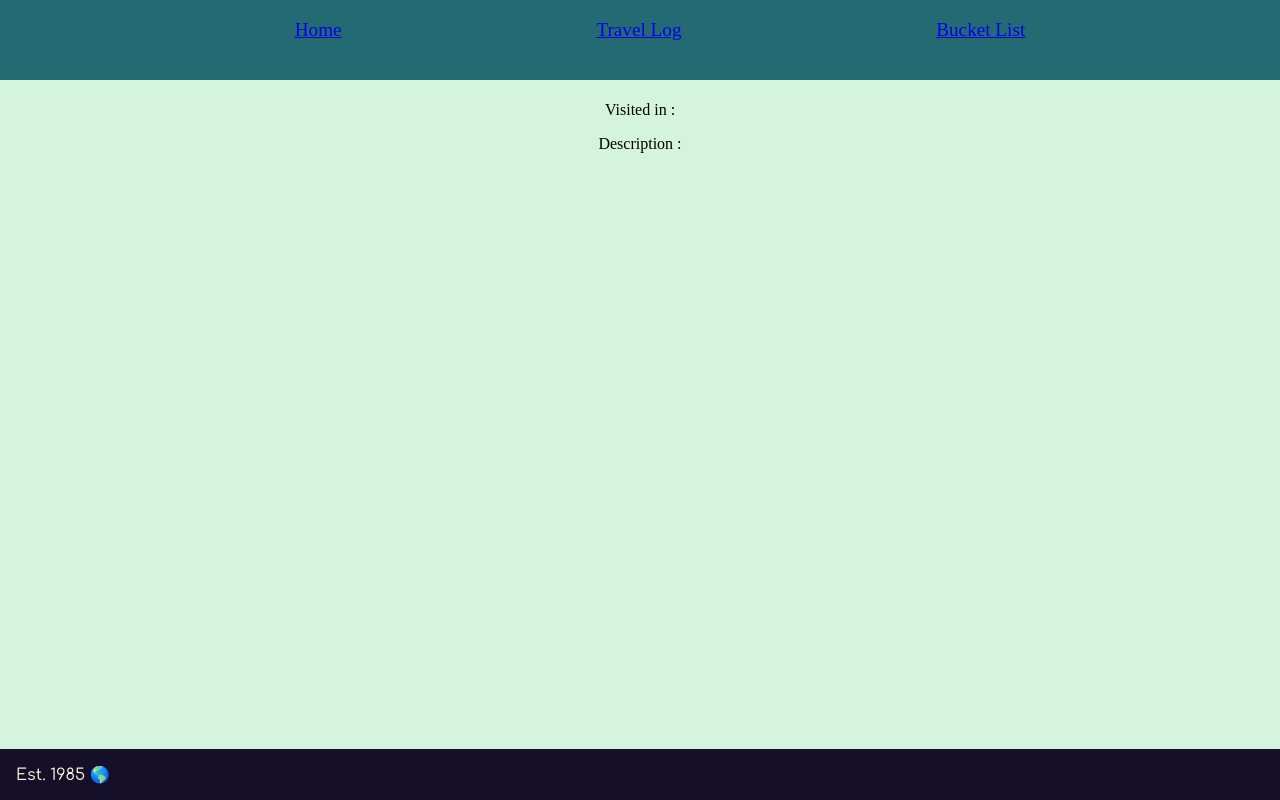
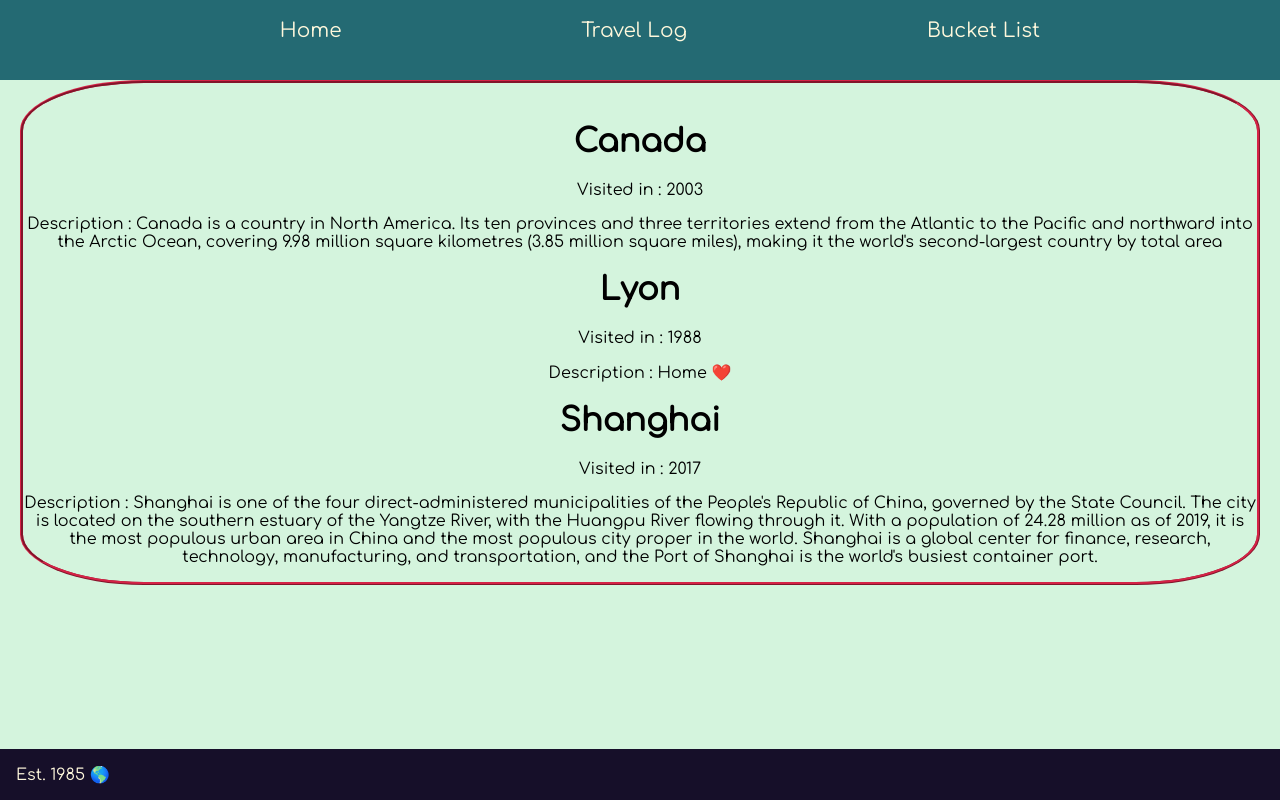
Before and after one commit to So-G/travel-bug-front, a React (Create React App) app: page /travellog in a window 1280 px wide. Built offline with nearby package versions, Linux system fonts and the light colour scheme.

Commit message:
added new tile layer to map

```diff
--- a/package.json
+++ b/package.json
@@ -15,7 +15,6 @@
     "react-router-dom": "^5.2.0",
     "react-scripts": "4.0.3"
   },
-
   "devDependencies": {
     "babel-eslint": "^10.1.0",
     "eslint": "^7.12.0",
--- a/src/components/Main.js
+++ b/src/components/Main.js
@@ -1,6 +1,6 @@
 import { Switch, Route } from 'react-router-dom';
 import HomePage from '../screens/HomePage';
-import TravelLog from './TravelLog';
+import VisitedCountriesList from './VisitedCountriesList';
 import BucketList from './CountryWishList';
 
 export default function Main() {
@@ -9,7 +9,7 @@ export default function Main() {
       <Switch>
         <Route exact path="/" component={HomePage} />
         <Route exact path="/home" component={HomePage} />
-        <Route exact path="/travellog" component={TravelLog} />
+        <Route exact path="/travellog" component={VisitedCountriesList} />
         <Route exact path="/bucketlist" component={BucketList} />
       </Switch>
     </main>
--- a/src/components/Map.js
+++ b/src/components/Map.js
@@ -9,11 +9,11 @@ export default function Map() {
       }}
       center={[45.75, 4.85]}
       zoom={1}
-      scrollWheelZoom={false}
     >
       <TileLayer
-        attribution='&copy; <a href="http://osm.org/copyright">OpenStreetMap</a> contributors'
-        url="https://{s}.tile.openstreetmap.org/{z}/{x}/{y}.png"
+        attribution='&copy; <a href="http://stamen.com">Stamen Design</a>, <a href="http://creativecommons.org/licenses/by/3.0">CC BY 3.0</a> &mdash; Map data &copy; <a href="https://www.openstreetmap.org/copyright">OpenStreetMap</a> contributors'
+        url="https://stamen-tiles-{s}.a.ssl.fastly.net/watercolor/{z}/{x}/{y}.{ext}"
+        ext="jpg"
       />
       <Marker position={[45.75, 4.85]}>
         <Popup>
--- a/src/components/TravelLog.js
+++ /dev/null
@@ -1,9 +0,0 @@
-const DestinationDetails = ({ name, year, description }) => (
-  <div className="country-card">
-    <h1>{name}</h1>
-    <p> Visited in : {year} </p>
-    <p>Description : {description}</p>
-  </div>
-);
-
-export default DestinationDetails;
--- /dev/null
+++ b/src/components/VisitedCountriesList.js
@@ -0,0 +1,43 @@
+const countries = [
+  {
+    id: 1,
+    name: 'Canada',
+    background_image: 'random image',
+    year: 2003,
+    description:
+      "Canada is a country in North America. Its ten provinces and three territories extend from the Atlantic to the Pacific and northward into the Arctic Ocean, covering 9.98 million square kilometres (3.85 million square miles), making it the world's second-largest country by total area",
+  },
+  {
+    id: 2,
+    name: 'Lyon',
+    background_image:
+      '/Users/solenewcs/Desktop/Checkpoint 4/travel-bug/src/assets/LYON.JPG',
+    year: 1988,
+    description: 'Home ❤️',
+  },
+  {
+    id: 3,
+    name: 'Shanghai',
+    background_image:
+      '/Users/solenewcs/Desktop/Checkpoint 4/travel-bug/src/assets/SHANGHAI.JPG',
+    year: 2017,
+    description:
+      "Shanghai is one of the four direct-administered municipalities of the People's Republic of China, governed by the State Council. The city is located on the southern estuary of the Yangtze River, with the Huangpu River flowing through it. With a population of 24.28 million as of 2019, it is the most populous urban area in China and the most populous city proper in the world. Shanghai is a global center for finance, research, technology, manufacturing, and transportation, and the Port of Shanghai is the world's busiest container port.",
+  },
+];
+
+function VisitedCountriesList() {
+  return (
+    <div className="country-card">
+      {countries.map((destination) => (
+        <>
+          <h1>{destination.name}</h1>
+          <p> Visited in : {destination.year} </p>
+          <p> Description : {destination.description}</p>
+        </>
+      ))}
+    </div>
+  );
+}
+
+export default VisitedCountriesList;
--- a/src/index.css
+++ b/src/index.css
@@ -16,7 +16,7 @@ body {
   --footer-bg-color: #160f29;
   --header-footer-font-color: cornsilk;
   --main-font: 'Montserrat', cursive;
-  --text-content: 'Comfortaa', cursive;
+  --header-footer-font: 'Comfortaa', cursive;
 }
 
 #root {
@@ -26,6 +26,7 @@ body {
 }
 
 body {
+  font-family: var(--header-footer-font);
   display: flex;
   flex-direction: column;
   background-color: #d4f4dd;
@@ -33,7 +34,6 @@ body {
 }
 
 main {
-  flex-grow: 1;
   padding-left: 20px;
   padding-right: 20px;
   margin: auto;
@@ -62,9 +62,46 @@ footer {
   text-align: left;
   background-color: var(--footer-bg-color);
   color: var(--header-footer-font-color);
-  font-family: var(--text-content);
+  font-family: var(--header-footer-font);
   padding: 1rem;
   position: fixed;
   bottom: 0;
   width: 100%;
 }
+
+/* ================
+  NavLinks styling
+  ================*/
+
+a {
+  text-align: center;
+  font-family: var(--header-footer-font);
+  color: var(--header-footer-font-color);
+  display: inline-block;
+  text-decoration: none;
+  transition: all 0.3s ease;
+  font-size: 20px;
+}
+
+a:hover {
+  color: #d62246;
+}
+/* ================
+  Cards styling
+  ================*/
+
+.country-card {
+  margin: auto;
+  padding-top: 20px;
+  border-color: #d62246;
+  border-style: ridge;
+  border-radius: 10%;
+}
+
+/* ================
+  Cards styling
+  ================*/
+.leaflet-control-attribution .leaflet-control {
+  font-family: var(--main-font);
+  font-size: 10px;
+}
--- a/src/screens/TravelLogPage.js
+++ b/src/screens/TravelLogPage.js
@@ -1,10 +1,10 @@
-import DestinationDetails from '../components/TravelLog';
+import VisitedCountriesList from '../components/VisitedCountriesList';
 
-export default function VisitedCountries() {
+export default function TravelLog() {
   return (
     <>
       <h4>Travel Log</h4>
-      <DestinationDetails />
+      <VisitedCountriesList />
     </>
   );
 }
```
Also changed, not shown: src/assets/LYON.jpg (added), src/assets/SHANGHAI.JPG (added).
